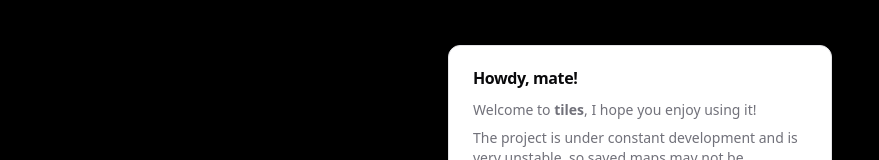
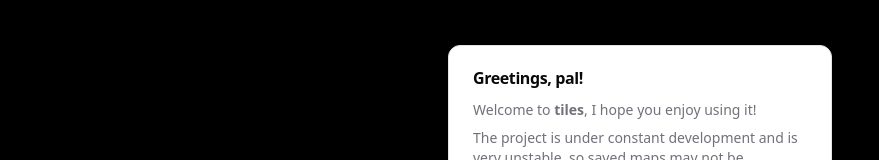
Before and after one commit to danielj247/tiles, a React (Vite) app: page / in a window 1280 px wide. Shown: the part 139-299 px from the top of the page, without its empty margins (0-879 px from the left). Built offline with nearby package versions, Linux system fonts and the light colour scheme.

Commit message:
update greetings and names

```diff
--- a/src/ui/components/home-screen-card.tsx
+++ b/src/ui/components/home-screen-card.tsx
@@ -16,8 +16,8 @@
 import { loadMap } from "@/utils/map";
 import { DIALOG_DATA } from "@/consts/menu-bar";
 
-const GREETINGS = ["Hello there", "Hi", "Hey", "Welcome", "Howdy", "Greetings"];
-const NAME = ["friend", "buddy", "pal", "mate", "dude", "fella"];
+const GREETINGS = ["Hello", "Hi", "Welcome", "Howdy", "Greetings"];
+const NAME = ["friend", "buddy", "pal", "dude"];
 
 export default function HomeScreenCard() {
   function getGreeting() {
```
